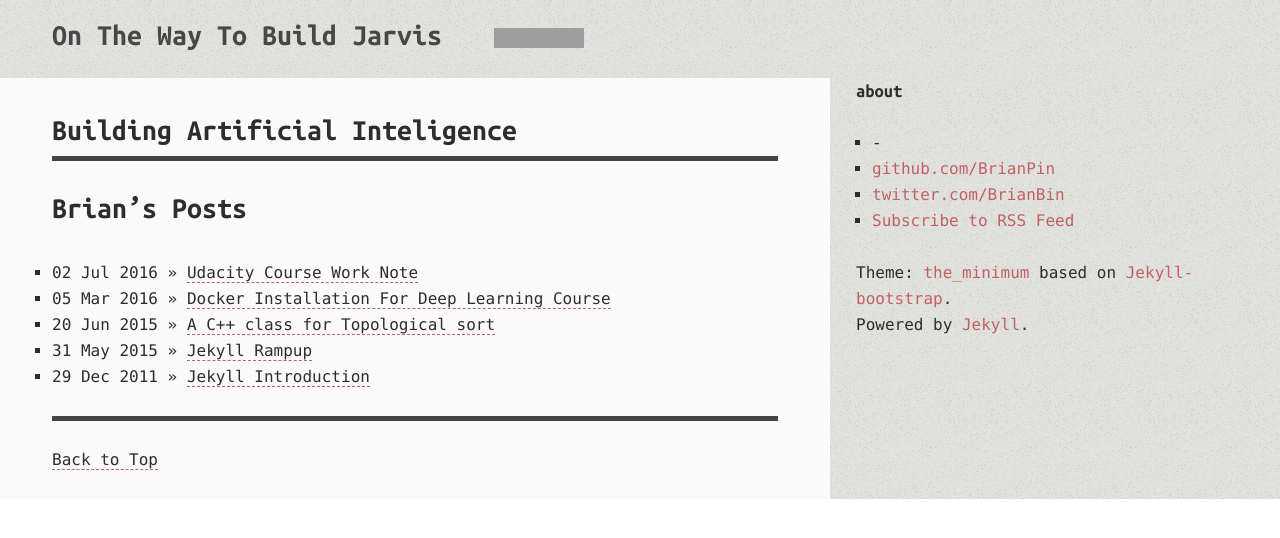
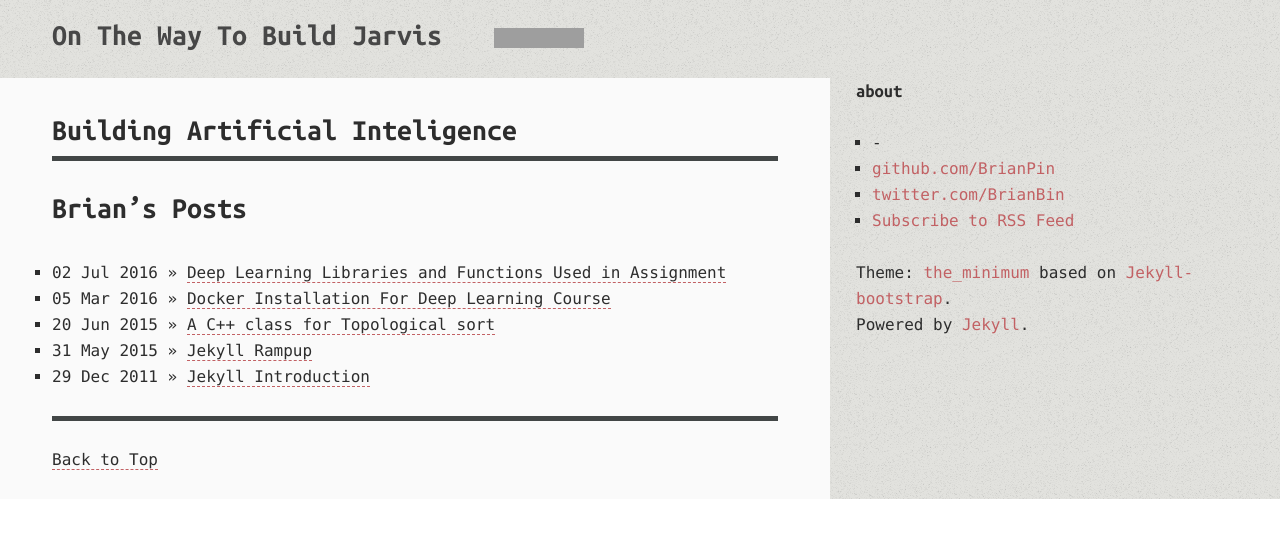
Before and after one commit to BrianPin/brianpin.github.io, a Jekyll site: the page built from index.md, in a window 1280 px wide. Shown: the top 538 px of the page. Built offline with Jekyll 4.4.1, drawn with Linux system fonts in a browser that asks for light colours; comment, search, counter and statistics services are not loaded; grey boxes are pictures that could not be loaded.

Commit message:
Adding github titles

```diff
--- a/_posts/2016-07-02-udacity-course-work-note.markdown
+++ b/_posts/2016-07-02-udacity-course-work-note.markdown
@@ -1,3 +1,8 @@
+---
+layout: post
+comments: true
+title: Deep Learning Libraries and Functions Used in Assignment
+---
 # Machine Learning Libraries and Functions Used in Assignment
 ## Numpy and some python
 1. scipy reading an image from file and return a numpy ndarray(N-dimensional array)
```
